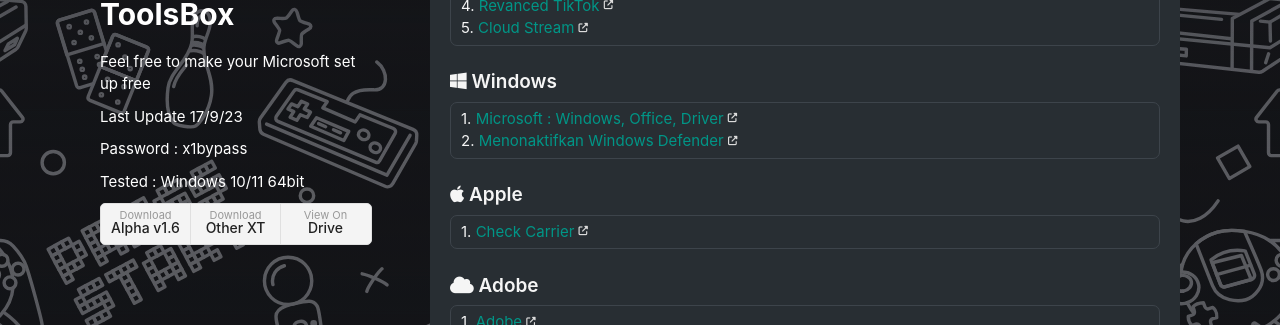
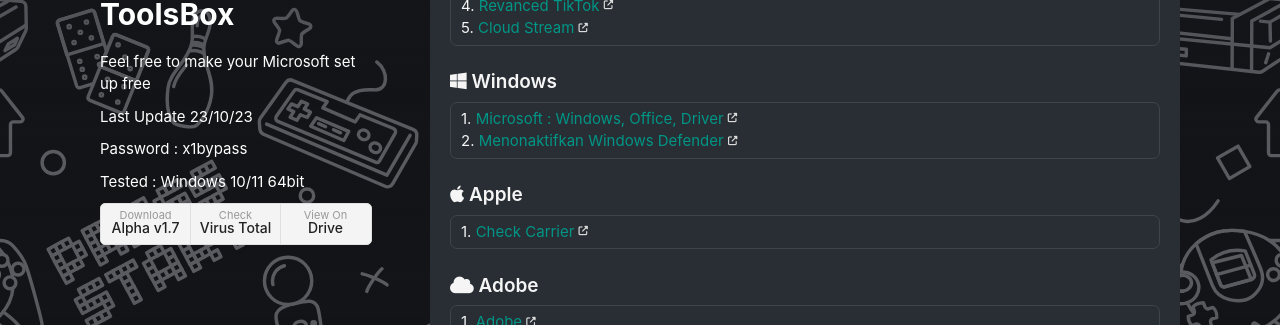
Before and after one commit to Unknown240/coba, a Jekyll site: the page built from index.html, in a window 1280 px wide. Shown: the part 238-563 px from the top of the page. Built offline with Jekyll 4.4.1, drawn with Linux system fonts in a browser that asks for light colours.

Commit message:
Update default.html

```diff
--- a/_layouts/default.html
+++ b/_layouts/default.html
@@ -18,14 +18,14 @@
 <br>
        <h1 style="color: white;">X1Bypass ToolsBox</h1>
         <p style="color: white;">Feel free to make your Microsoft set up free</p>
-        <p style="color: white;">Last Update 17/9/23</p>
+        <p style="color: white;">Last Update 23/10/23</p>
         <p style="color: white;">Password : x1bypass</p>
         <p style="color: white;">Tested : Windows 10/11 64bit</p>
 
         {% if site.show_downloads %}
           <ul>
-            <li><a href="https://drive.x1bypass.my.id/1:/Tools/X1Bypass%20Toolsbox%20v1.6%20Alpha.zip?a=view">Download <strong>Alpha v1.6</strong></a></li>
-            <li><a href="https://drive.x1bypass.my.id/1:/Tools/">Download <strong>Other XT</strong></a></li>
+            <li><a href="https://drive.x1bypass.my.id/1:/Tools/X1Bypass%20Toolsbox%20v1.7%20Alpha.zip?a=view">Download <strong>Alpha v1.7</strong></a></li>
+            <li><a href="https://www.virustotal.com/gui/file/d40550ea6e574131c0d085fa34c96b7e346cc7f6443679f35d1988d7631b4e8b?nocache=1">Check <strong>Virus Total</strong></a></li>
             <li><a href="https://drive.x1bypass.my.id">View On <strong>Drive</strong></a></li>
           </ul>
         {% endif %}
```
